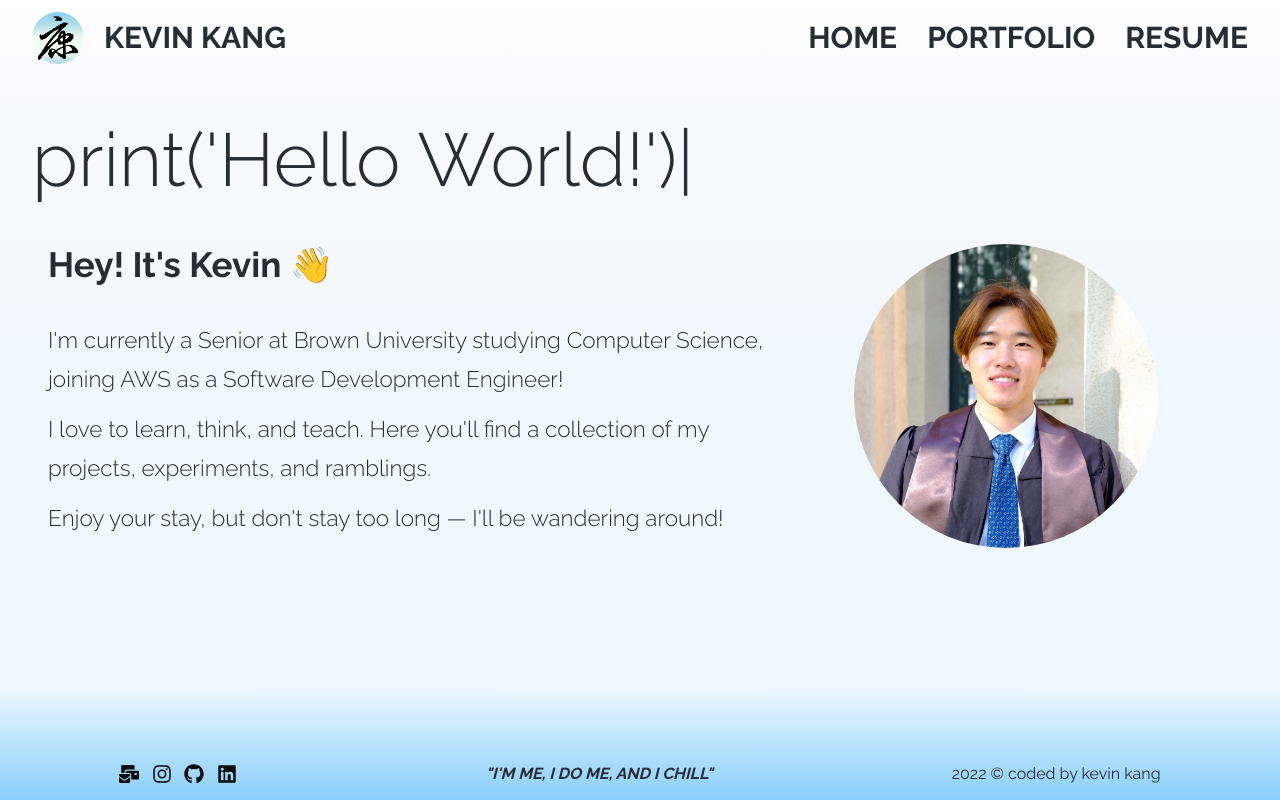
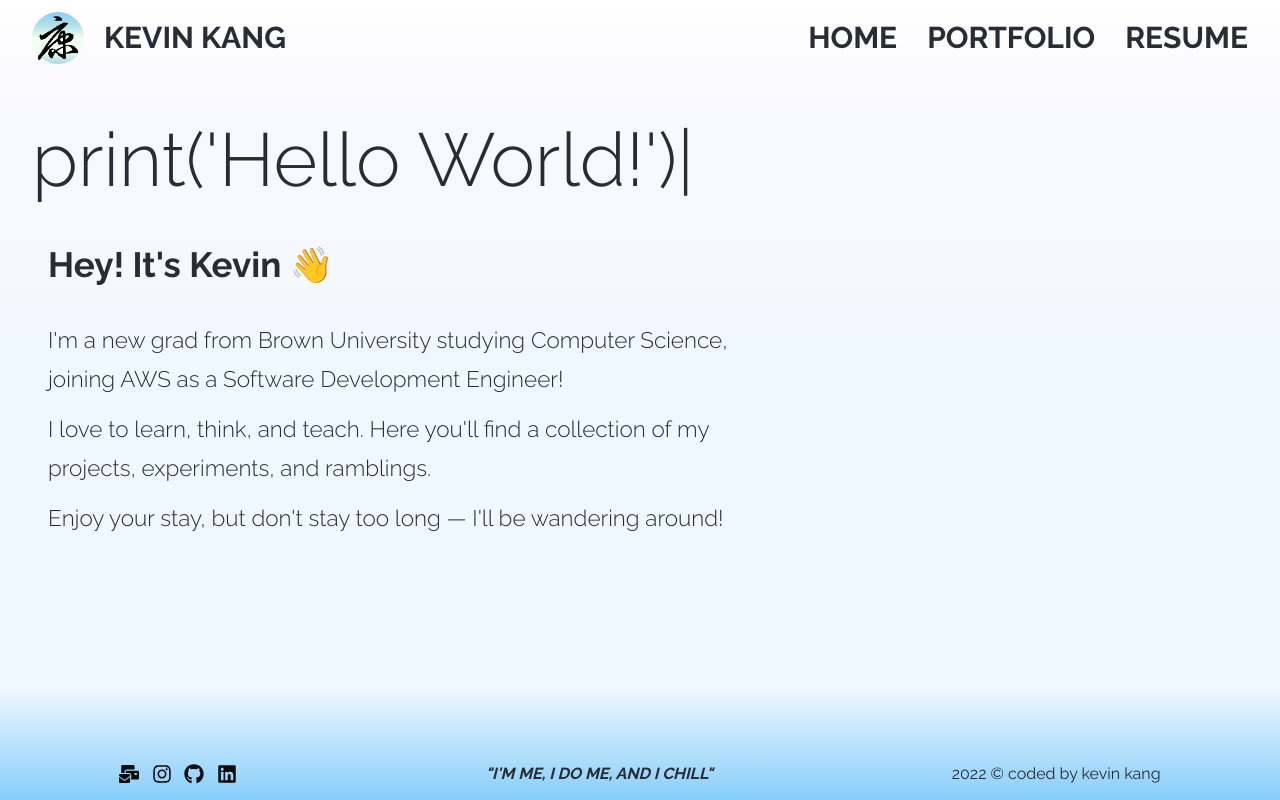
Before and after one commit to kevinxkang/kevinxkang.github.io, a React (Create React App) app: page /#/ in a window 1280 px wide. Built offline with nearby package versions, Linux system fonts and the light colour scheme.

Commit message:
code: new changes to space + temp remove pfp

```diff
--- a/src/App.css
+++ b/src/App.css
@@ -13,7 +13,7 @@ a, html, body {
 
 .App-header {
     overflow: auto;
-    padding-bottom: 10px;
+    padding-bottom: 4em;
     flex: 1 0 auto;
 }
 
--- a/src/pages/home.js
+++ b/src/pages/home.js
@@ -29,8 +29,8 @@ export default function Home() {
                 <div className="home-text-wrap">
                     <Fade bottom>
                         <h2 className="home-h2-text"> Hey! It's Kevin 👋 </h2>
-                        <p className="home-short-para"> I'm currently a Senior at Brown University studying Computer Science, joining
-                            AWS as a Software Development Engineer!
+                        <p className="home-short-para"> I'm a new grad from Brown University studying Computer Science, joining AWS
+                            as a Software Development Engineer!
                             {/*I enjoy living on the edge, designing and building software that*/}
                             {/*makes a positive impact on the world.*/}
                         </p>
@@ -43,11 +43,11 @@ export default function Home() {
                         </p>
                     </Fade>
                 </div>
-                <div className="home-text-pfp-wrap">
-                    <Fade>
-                        <img className ="home-text-pfp" src={process.env.PUBLIC_URL + "/home/profile-picture.jpg"} alt="Profile"/>
-                    </Fade>
-                </div>
+                {/*<div className="home-text-pfp-wrap">*/}
+                {/*    <Fade>*/}
+                {/*        <img className ="home-text-pfp" src={process.env.PUBLIC_URL + "/home/profile-picture.jpg"} alt="Profile"/>*/}
+                {/*    </Fade>*/}
+                {/*</div>*/}
             </div>
         </div>
     );
```
